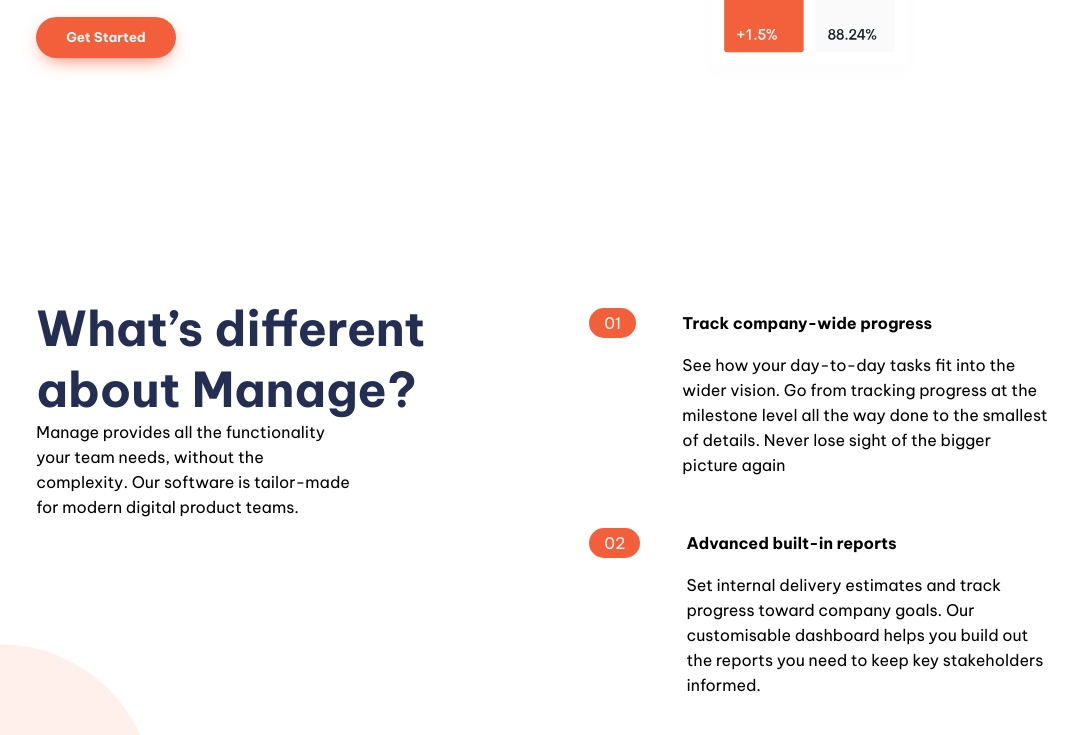
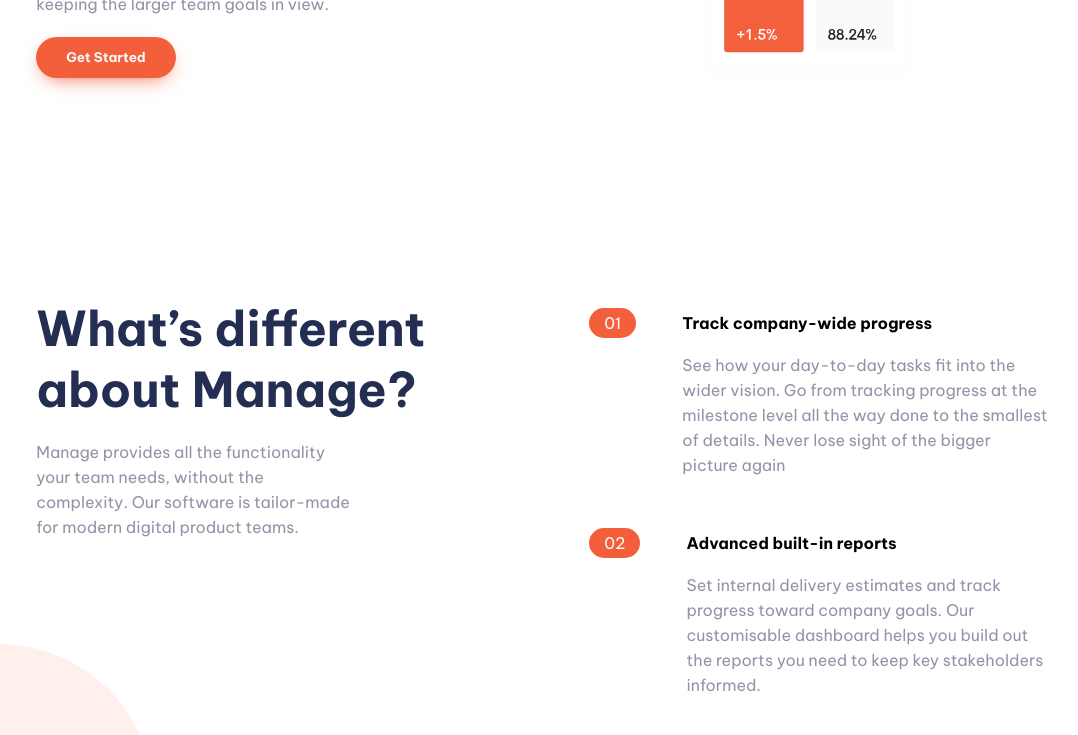
Before and after one commit to EbotRawley/ManageLanding-Page, a plain HTML site: page manage-landing-page/index.html in a window 1280 px wide. Shown: the part 531-1266 px from the top of the page, without its empty margins (102-1180 px from the left). Drawn offline with nearby package versions, Linux system fonts and the light colour scheme.

Commit message:
Add files via upload

```diff
--- a/manage-landing-page/style.css
+++ b/manage-landing-page/style.css
@@ -201,6 +201,14 @@
 
 .right-col img {
     width: 85%;
+}
+
+.section .left-col p{
+    margin-top: 5%;
+}
+
+.section2 p {
+    color: var(--neutral-1);
 }
 
 .section2 .right-col {
```
